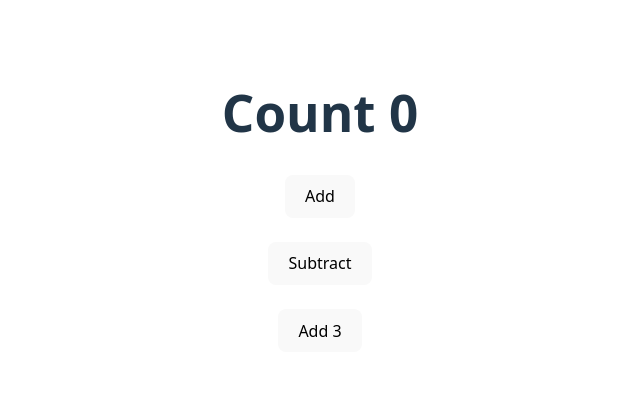
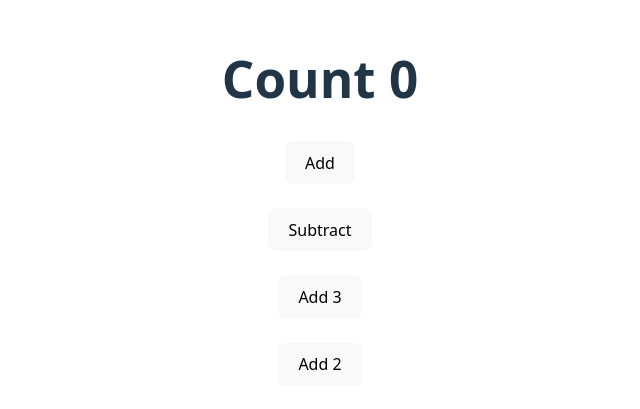
Before and after one commit to AARAV948/weatherAPP, a React (Vite) app: page / in a window 1280 px wide. Shown: the part 199-608 px from the top of the page, without its empty margins (320-960 px from the left). Built offline with nearby package versions, Linux system fonts and the light colour scheme.

Commit message:
conflict resolved

```diff
--- a/src/App.jsx
+++ b/src/App.jsx
@@ -35,6 +35,16 @@ function App(){
           }
         }>Add 3</button>
 
+       <br></br>
+         <br></br>
+
+
+         <button onClick={
+          () => {
+            setValue(value+2);
+
+          }
+        }>Add 2</button>
 
       </>
 
```
